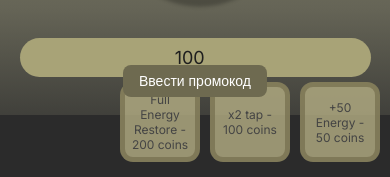
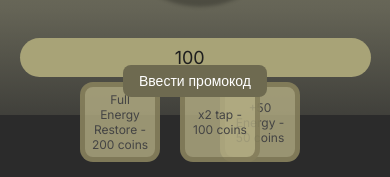
Before and after one commit to Valikklox/KachanCombat, a plain HTML site: page index.html in a window 390 px wide. Shown: the part 667-844 px from the top of the page. Drawn offline with Linux system fonts and the light colour scheme.

Commit message:
Update index.html

```diff
--- a/index.html
+++ b/index.html
@@ -106,6 +106,7 @@
     font-size: 48px;
     color: #2F2F2F;
     left: 410px;
+    top: 65px;  /* Смещаем на 10 пикселей ниже */
     height: 55px;
 }
 
@@ -191,9 +192,9 @@
         bottom: 15px;
     }
 
-    #Upgrade1 { right: 10px; }
-    #Upgrade2 { right: 100px; }
-    #Upgrade3 { right: 190px; }
+    #Upgrade1 { right: 90px; }
+    #Upgrade2 { right: 130px; }
+    #Upgrade3 { right: 230px; }
 
     #coins {
         font-size: 32px;
```
Lines whose indentation alone changed are shown as unchanged.
